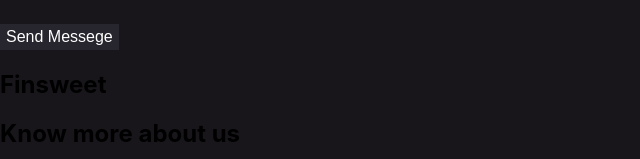
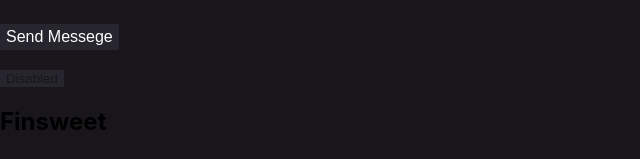
Before and after one commit to gr-sv/Finsweet, a React (Create React App) app: page / in a window 1280 px wide. Shown: the part 338-497 px from the top of the page, without its empty margins (0-640 px from the left). Built offline with nearby package versions, Linux system fonts and the light colour scheme.

Commit message:
Add test button disabled and disabled styles

```diff
--- a/src/components/home/home.js
+++ b/src/components/home/home.js
@@ -15,6 +15,8 @@
 				<Button button__menu>Fast Food</Button>
 				<br />
 				<Button button__form>Send Messege</Button>
+				<br />
+				<Button disabled>Disabled</Button>
 			</div>
 
 
--- a/src/components/shared/button/button.css
+++ b/src/components/shared/button/button.css
@@ -56,4 +56,6 @@
 .disabled:active {
 	cursor: not-allowed;
 	transform: none;
+	color: #19161B;
+	background-color: #27252D;
 }
```
